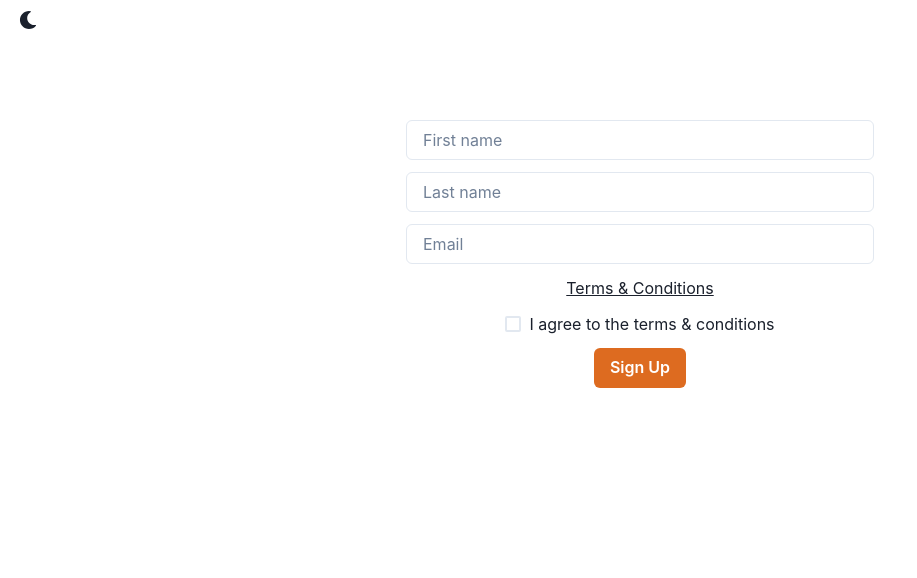
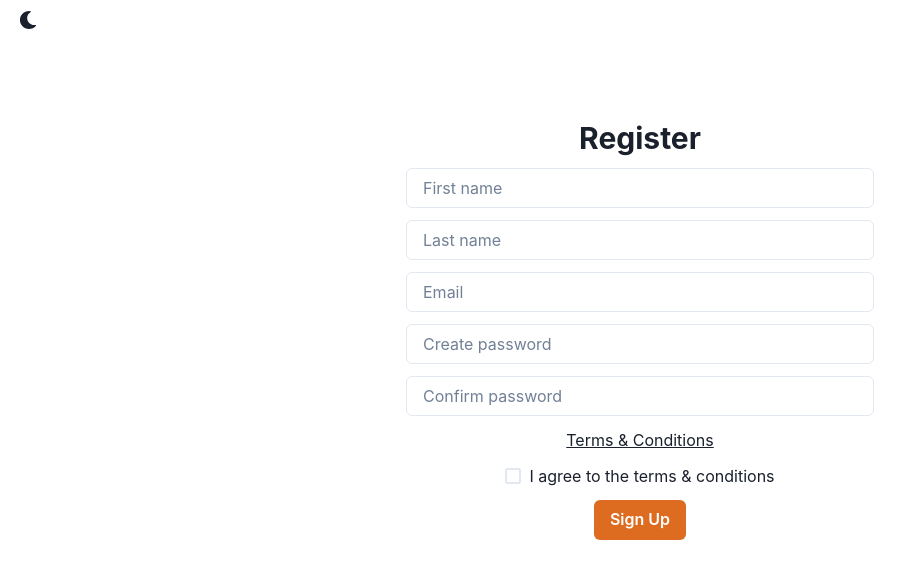
Before and after one commit to tinaqmal/CSE-hackathon, a React (Create React App) app in the folder my-app/: page /signup in a window 1280 px wide. Shown: the top 578 px of the page, without its empty margins (0-917 px from the left). Built offline with nearby package versions, Linux system fonts and the light colour scheme.

Commit message:
beep boop

```diff
--- a/my-app/src/pages/home/onboard.js
+++ b/my-app/src/pages/home/onboard.js
@@ -7,6 +7,7 @@ import {
   Input,
   Button,
   Container,
+  Text,
   Image,
 } from '@chakra-ui/react';
 import { ColorModeSwitcher } from '../../ColorModeSwitcher';
@@ -24,6 +25,8 @@ function Onboard() {
 
           <Input variant="outline" placeholder="email" />
           <Input variant="outline" placeholder="password" />
+          <Text as="u">Forgot Password </Text>
+
           <a href="/home">
             <Button colorScheme="orange">Login</Button>
           </a>
--- a/my-app/src/pages/home/signup.js
+++ b/my-app/src/pages/home/signup.js
@@ -9,6 +9,7 @@ import {
   Container,
   Checkbox,
   Text,
+  Heading,
 } from '@chakra-ui/react';
 import { ColorModeSwitcher } from '../../ColorModeSwitcher';
 
@@ -19,9 +20,15 @@ function Signup() {
 
       <Container maxW="500px" marginBlockStart={20}>
         <VStack spacing={3}>
+          <Heading as="h1" fontSize="30px">
+            Register
+          </Heading>
           <Input variant="outline" placeholder="First name" />
           <Input variant="outline" placeholder="Last name" />
           <Input variant="outline" placeholder="Email" />
+
+          <Input variant="outline" placeholder="Create password" />
+          <Input variant="outline" placeholder="Confirm password" />
 
           <Text as="u">Terms & Conditions </Text>
 
```
